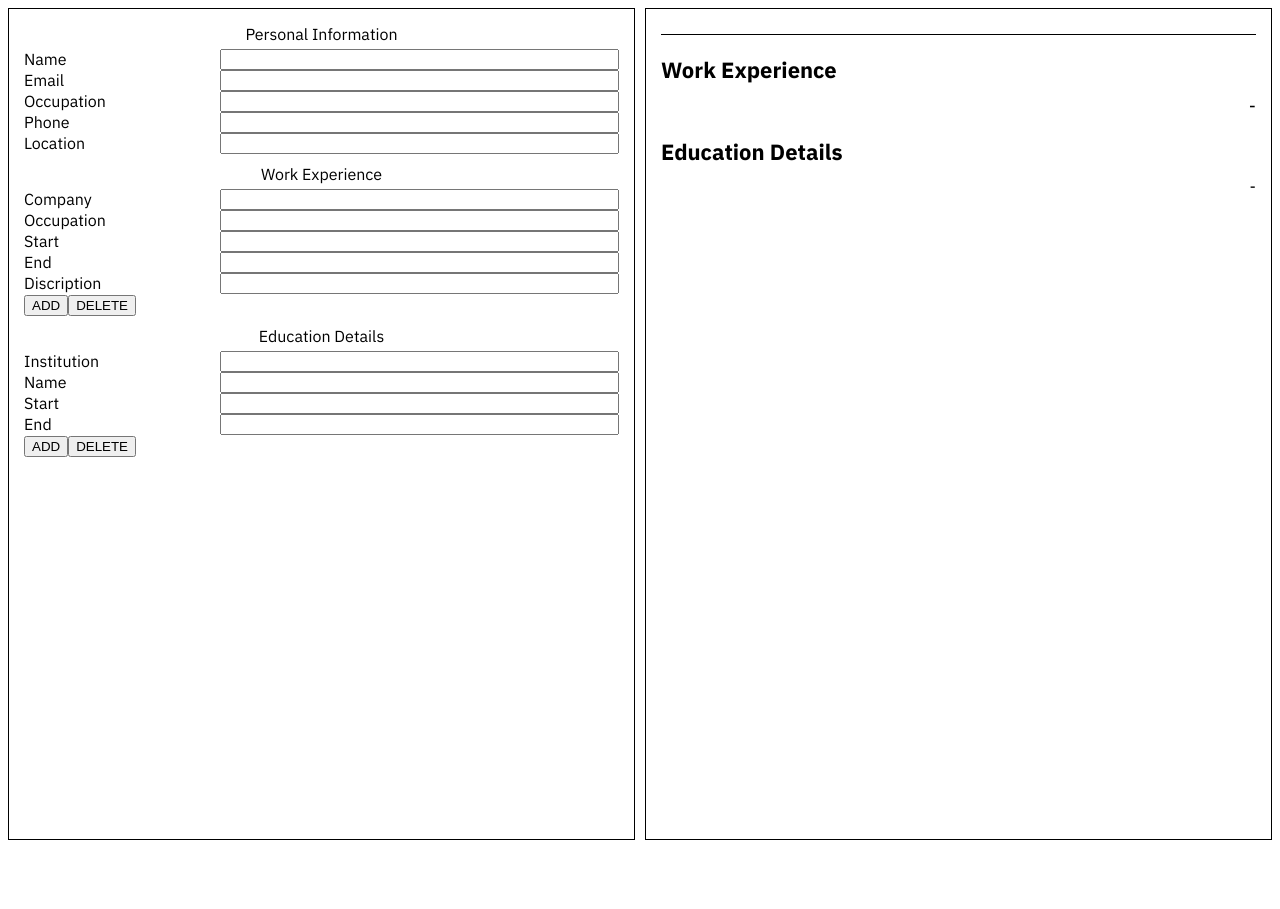
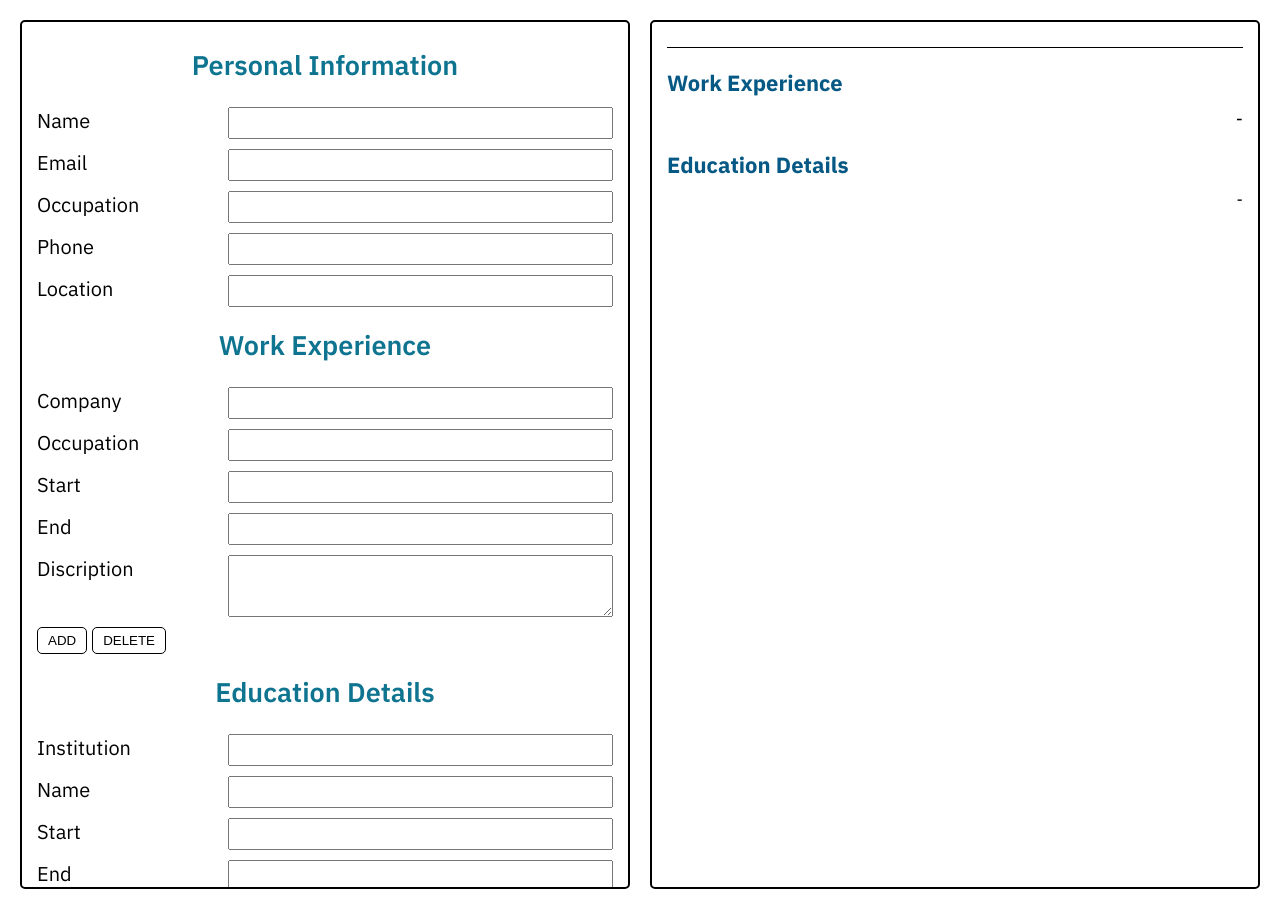
Before and after one commit to DaddyGasCoin/CV-Maker, a React (Create React App) app: page / in a window 1280 px wide. Before the commit the page ends 848 px from the top, so only its background shows below. Built offline with nearby package versions, Linux system fonts and the light colour scheme.

Commit message:
Add styling

```diff
--- a/src/components/DisplayWorkXP.js
+++ b/src/components/DisplayWorkXP.js
@@ -20,7 +20,7 @@ const DisplayWorkXP = (props) => {
                             </div>
 
                         </div>
-                        <div key={uniqid()}>{detail.discription}</div>
+                        <div class="disc" key={uniqid()}>{detail.discription}</div>
                     </div>)
             })}
         </div>
--- a/src/components/Education.js
+++ b/src/components/Education.js
@@ -9,9 +9,12 @@ const Education = (props) => {
             <InfoDetail main={props} name="name" group="education" />
             <InfoDetail main={props} name="start" group="education" />
             <InfoDetail main={props} name="end" group="education" />
-            <button data-group="education" onClick={props.add}>ADD</button>
-            <button data-group="education" data-id={props.id} onClick={props.del}> DELETE</button>
-        </div>
+            <div className="button-container">
+                <button className="add" data-group="education" onClick={props.add}>ADD</button>
+                <button className="del" data-group="education" data-id={props.id} onClick={props.del}> DELETE</button>
+            </div>
+
+        </div >
     )
 
 }
--- a/src/components/InfoDetail.js
+++ b/src/components/InfoDetail.js
@@ -3,7 +3,17 @@ import React from "react";
 
 const InfoDetail = (props) => {
     const { main: { value }, main: { handler }, name, group } = props
-
+    // match input box with text area if corresponding label is discription
+    if (name === 'discription') {
+        return (
+            <div className="test">
+                <label htmlFor={name}>{name}</label>
+                <textarea type="text" id={name}
+                    value={value[name]} onChange={handler} name={name}
+                    data-info={group} data-id={props.main.id} />
+            </div>
+        )
+    } else {
         return (
             <div className="test">
                 <label htmlFor={name}>{name}</label>
@@ -12,6 +22,9 @@ const InfoDetail = (props) => {
                     data-info={group} data-id={props.main.id} />
             </div>
         )
+    }
+
+
 
 }
 
--- a/src/components/WorkXP.js
+++ b/src/components/WorkXP.js
@@ -11,8 +11,11 @@ const WorkXP = (props) => {
             <InfoDetail main={props} name="start" group="work" />
             <InfoDetail main={props} name="end" group="work" />
             <InfoDetail main={props} name="discription" group="work" />
-            <button data-group="work" onClick={props.add}>ADD</button>
-            <button data-group="work" data-id={props.id} onClick={props.del}> DELETE</button>
+            <div className="button-container">
+                <button className="add" data-group="work" onClick={props.add}>ADD</button>
+                <button className="del" data-group="work" data-id={props.id} onClick={props.del}> DELETE</button>
+            </div>
+
         </div>
     )
 
--- a/src/style.css
+++ b/src/style.css
@@ -1,25 +1,51 @@
 @import url('https://fonts.googleapis.com/css2?family=IBM+Plex+Sans:wght@300;400;500;600;700&display=swap');
+
+* {
+    padding: 0;
+    margin: 0;
+}
 
 .container {
     display: flex;
-    /* justify-content: center; */
-    gap: 10px;
+    gap: 20px;
     font-family: 'IBM Plex Sans', sans-serif;
+    margin: 20px;
 }
 
 .form-enter,
 .form-view {
-    border: 1px solid black;
+    border: 2px solid black;
+    border-radius: 5px;
     width: 100%;
     height: 100vh;
     display: flex;
     flex-direction: column;
     padding: 15px;
     gap: 10px;
+    padding-bottom: 50px;
+    overflow-y: scroll;
+}
+
+.form-enter::-webkit-scrollbar,
+.form-view::-webkit-scrollbar {
+    width: 5px;
+    height: 8px;
+    background-color: #aaa;
+}
+
+.form-enter::-webkit-scrollbar-thumb,
+.form-view::-webkit-scrollbar-thumb {
+    background: #aaa;
 }
 
 .test {
     display: flex;
+}
+
+.detail-group {
+    display: flex;
+    flex-direction: column;
+    gap: 10px;
 }
 
 .work,
@@ -27,7 +53,7 @@
 .personal {
     display: flex;
     flex-direction: column;
-    gap: 5px;
+    gap: 15px;
 }
 
 .header {
@@ -38,12 +64,15 @@
 
 input {
     width: 100%;
+    height: 28px;
+    font-size: 20px;
 }
 
 label {
     font-family: 'IBM Plex Sans', sans-serif;
     text-transform: capitalize;
     width: 50%;
+    font-size: 20px;
 }
 
 .general-section,
@@ -64,6 +93,7 @@ label {
     display: flex;
     flex-direction: column;
 }
+
 
 .tittle-name {
     font-family: 'IBM Plex Sans', sans-serif;
@@ -99,6 +129,7 @@ label {
 .work-header {
     font-size: 22px;
     font-weight: 700;
+    color: #075985;
 }
 
 .work-right {
@@ -108,7 +139,8 @@ label {
 .work-company {
     text-transform: uppercase;
     font-size: 20px;
-    font-weight: 500;
+    font-weight: 600;
+    color: #16a34a;
 }
 
 .work-job,
@@ -117,6 +149,49 @@ label {
     font-weight: 400;
 }
 
+.work-job {
+    font-weight: 500;
+    text-indent: 2px;
+}
+
 .work-container {
     margin-bottom: 10px;
 }
+
+.button-container {
+    display: flex;
+    gap: 5px
+}
+
+button {
+    padding: 5px 10px;
+    background-color: white;
+    border: 1px solid black;
+    border-radius: 5px;
+}
+
+.add:hover {
+    background-color: #22c55e;
+}
+
+.del:hover {
+    background-color: #ef4444;
+}
+
+#discription {
+    width: 100%;
+    height: 60px;
+    text-overflow: clip;
+    text-align: unset
+}
+
+.header {
+    font-size: 27px;
+    font-weight: 600;
+    padding: 10px;
+    color: #0e7490;
+}
+
+.disc {
+    padding-left: 4px;
+}
```
Lines whose indentation alone changed are shown as unchanged.
